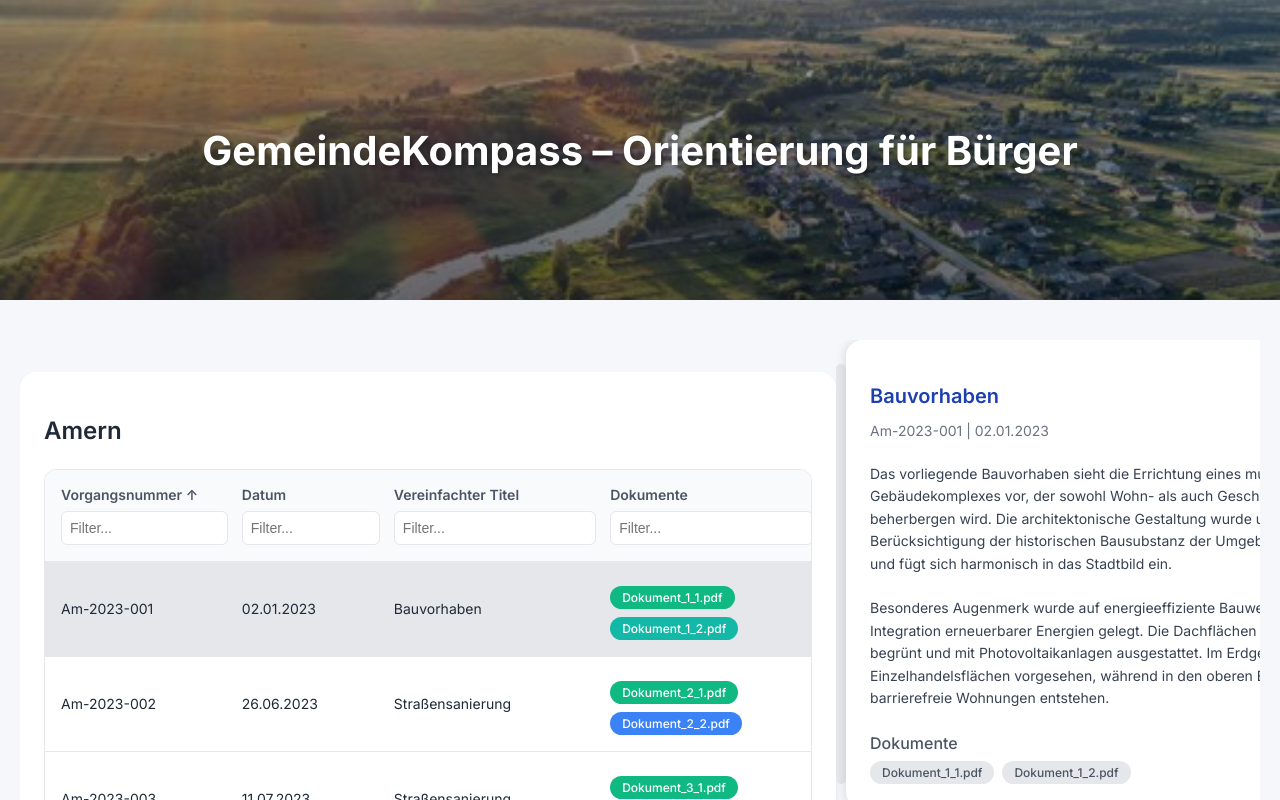
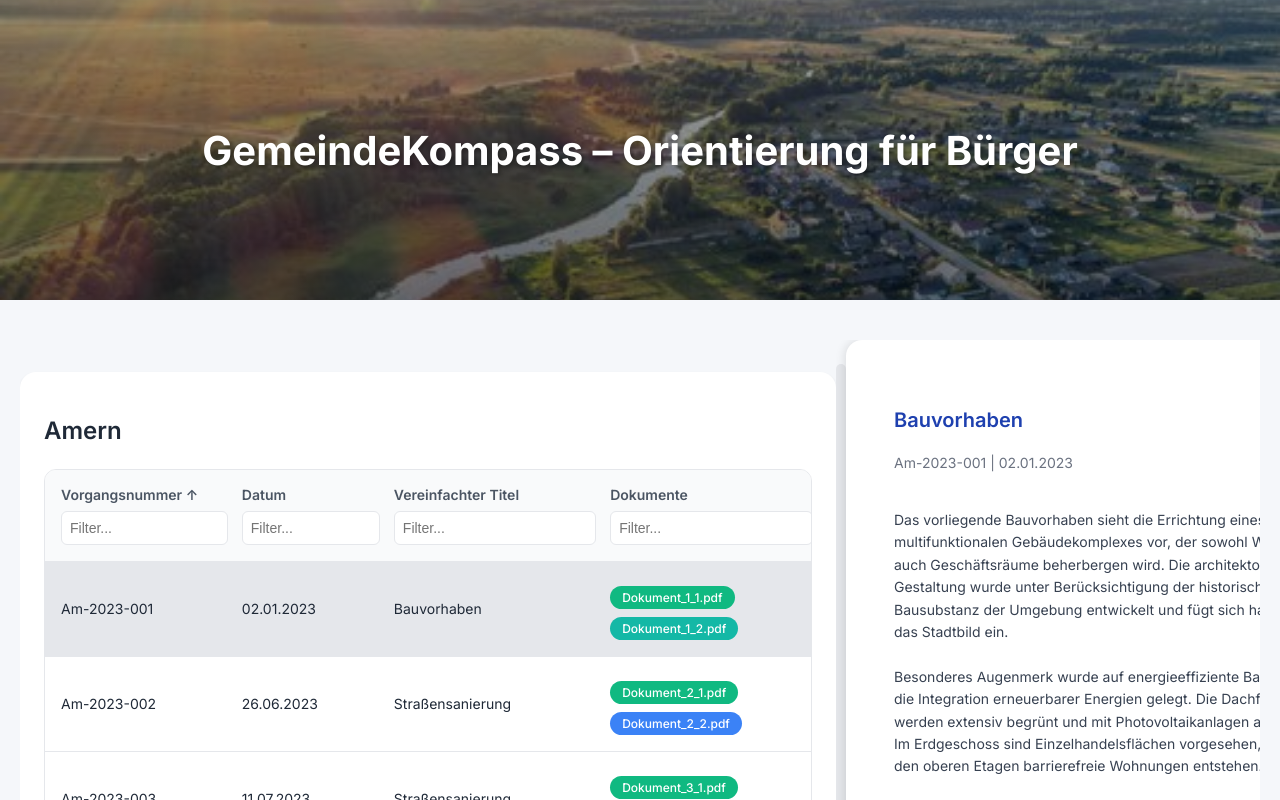
Before and after one commit to MiriamRenua/ris4u, a Vue app: page / in a window 1280 px wide. Both pictures are taken after a click on the element 639 px from the left and 593 px from the top of the page. Shown: the top 800 px of the page. Built offline with nearby package versions, Linux system fonts and the light colour scheme.

Commit message:
add DocumentPreview component; enhance PreviewPanel with document selection and display; update DataTable to manage selected documents

```diff
--- a/src/components/DataTable.vue
+++ b/src/components/DataTable.vue
@@ -107,7 +107,9 @@
         <PreviewPanel
           :selectedEntry="selectedEntry"
           :width="previewWidth"
+          :selectedDocument="selectedDocument"
           class="preview-panel"
+          @document-selected="(doc) => selectedDocument = selectedDocument === doc ? null : doc"
         />
       </div>
     </Transition>
@@ -227,6 +229,7 @@ const handleRowClick = (entry: TableEntry) => {
     selectedEntry.value = null
   } else {
     selectedEntry.value = entry
+    selectedDocument.value = null // Reset document selection when selecting new entry
     // Reset widths when selecting new entry
     tableWidth.value = defaultTableWidth
     previewWidth.value = Math.max(window.innerWidth - defaultTableWidth - 10, minPreviewWidth)
@@ -260,6 +263,9 @@ const startResize = (e: MouseEvent) => {
   document.addEventListener('mousemove', handleMouseMove)
   document.addEventListener('mouseup', handleMouseUp)
 }
+
+// Add this after the existing refs
+const selectedDocument = ref<string | null>(null)
 </script>
 
 <style scoped>
--- /dev/null
+++ b/src/components/DocumentPreview.vue
@@ -0,0 +1,51 @@
+<template>
+  <div class="document-preview" :style="{ width: width + 'px' }">
+    <div v-if="document" class="document-content">
+      <h3>{{ document }}</h3>
+      <div class="document-text">
+        Dies ist ein Beispielinhalt für das ausgewählte Dokument. In einer echten Implementierung würde hier der tatsächliche Inhalt des Dokuments angezeigt werden.
+      </div>
+    </div>
+    <div v-else class="no-selection">
+      <p>Bitte wählen Sie ein Dokument aus</p>
+    </div>
+  </div>
+</template>
+
+<script setup lang="ts">
+defineProps<{
+  document: string | null
+  width: number
+}>()
+</script>
+
+<style>
+.document-preview {
+  padding: 1.5rem;
+  height: calc(100% - 3rem);
+  overflow-y: auto;
+  background-color: #f9fafb;
+  border-top: 1px solid #e5e7eb;
+}
+
+.document-content {
+  height: 100%;
+}
+
+.document-text {
+  white-space: pre-wrap;
+  line-height: 1.6;
+  color: #374151;
+  font-size: 0.875rem;
+  margin-top: 1rem;
+}
+
+.no-selection {
+  height: 100%;
+  display: flex;
+  align-items: center;
+  justify-content: center;
+  color: #6b7280;
+  font-size: 0.875rem;
+}
+</style>
--- a/src/components/PreviewPanel.vue
+++ b/src/components/PreviewPanel.vue
@@ -1,5 +1,7 @@
 <template>
-  <div class="preview-panel" :style="{ width: width + 'px' }">
+  <div class="preview-container" :style="{ width: width + 'px' }">
+    <div class="preview-section" :class="{ 'with-document': selectedDocument }">
+      <div class="preview-panel">
         <div v-if="selectedEntry" class="preview-content">
           <h3>{{ selectedEntry.titel }}</h3>
           <div class="metadata">
@@ -13,7 +15,9 @@
             <div class="document-list">
               <span v-for="(dok, index) in selectedEntry.dokumente"
                     :key="index"
-                class="document-badge">
+                    class="document-badge"
+                    :class="{ active: selectedDocument === dok }"
+                    @click="$emit('document-selected', dok)">
                 {{ dok }}
               </span>
             </div>
@@ -23,26 +27,69 @@
           <p>Bitte wählen Sie einen Eintrag aus der Tabelle aus</p>
         </div>
       </div>
+
+      <Transition name="slide-up">
+        <div v-if="selectedDocument" class="document-preview-wrapper">
+          <DocumentPreview
+            :document="selectedDocument"
+            :width="width"
+            class="document-preview-panel"
+          />
+        </div>
+      </Transition>
+    </div>
+  </div>
 </template>
 
 <script setup lang="ts">
 import { TableEntry } from '../types/types'
+import DocumentPreview from './DocumentPreview.vue'
 
 defineProps<{
   selectedEntry: TableEntry | null
   width: number
+  selectedDocument: string | null
+}>()
+
+defineEmits<{
+  (e: 'document-selected', document: string): void
 }>()
 </script>
 
 <style>
+.preview-container {
+  height: 100%;
+  position: relative;
+  background: white;
+  border-radius: 16px;
+  box-shadow: -2px 0 10px rgba(0, 0, 0, 0.1);
+  display: flex;
+  flex-direction: column;
+}
+
+.preview-section {
+  height: 100%;
+  display: flex;
+  flex-direction: column;
+  overflow: hidden;
+}
+
+.preview-section.with-document {
+  height: 200%;
+}
+
 .preview-panel {
   padding: 1.5rem;
-  height: calc(100% - 3rem); /* Account for padding */
+  min-height: 50%;
   overflow-y: auto;
+  background: white;
+  flex: 1;
 }
 
 .preview-content {
   height: 100%;
+  display: flex;
+  flex-direction: column;
 }
 
 h3 {
@@ -72,6 +119,11 @@ h4 {
   font-size: 0.875rem;
 }
 
+.documents {
+  margin-top: auto;
+  padding-top: 1.5rem;
+}
+
 .document-list {
   display: flex;
   flex-wrap: wrap;
@@ -87,6 +139,17 @@ h4 {
   color: #4b5563;
   font-size: 0.75rem;
   font-weight: 500;
+  cursor: pointer;
+  transition: background-color 0.2s;
+}
+
+.document-badge:hover {
+  background-color: #d1d5db;
+}
+
+.document-badge.active {
+  background-color: #93c5fd;
+  color: #1e40af;
 }
 
 .no-selection {
@@ -98,6 +161,29 @@ h4 {
   font-size: 0.875rem;
 }
 
+.slide-up-enter-active,
+.slide-up-leave-active {
+  transition: transform 0.3s ease-in-out;
+}
+
+.slide-up-enter-from,
+.slide-up-leave-to {
+  transform: translateY(-100%);
+}
+
+.document-preview-wrapper {
+  min-height: 50%;
+  background: white;
+  box-shadow: 0 -4px 6px -1px rgba(0, 0, 0, 0.1);
+  border-top: 1px solid #e5e7eb;
+  overflow: hidden;
+}
+
+.document-preview-panel {
+  height: 100%;
+  overflow-y: auto;
+}
+
 @media (max-width: 768px) {
   .preview-panel {
     padding: 1rem;
```
Lines whose indentation alone changed are shown as unchanged.
